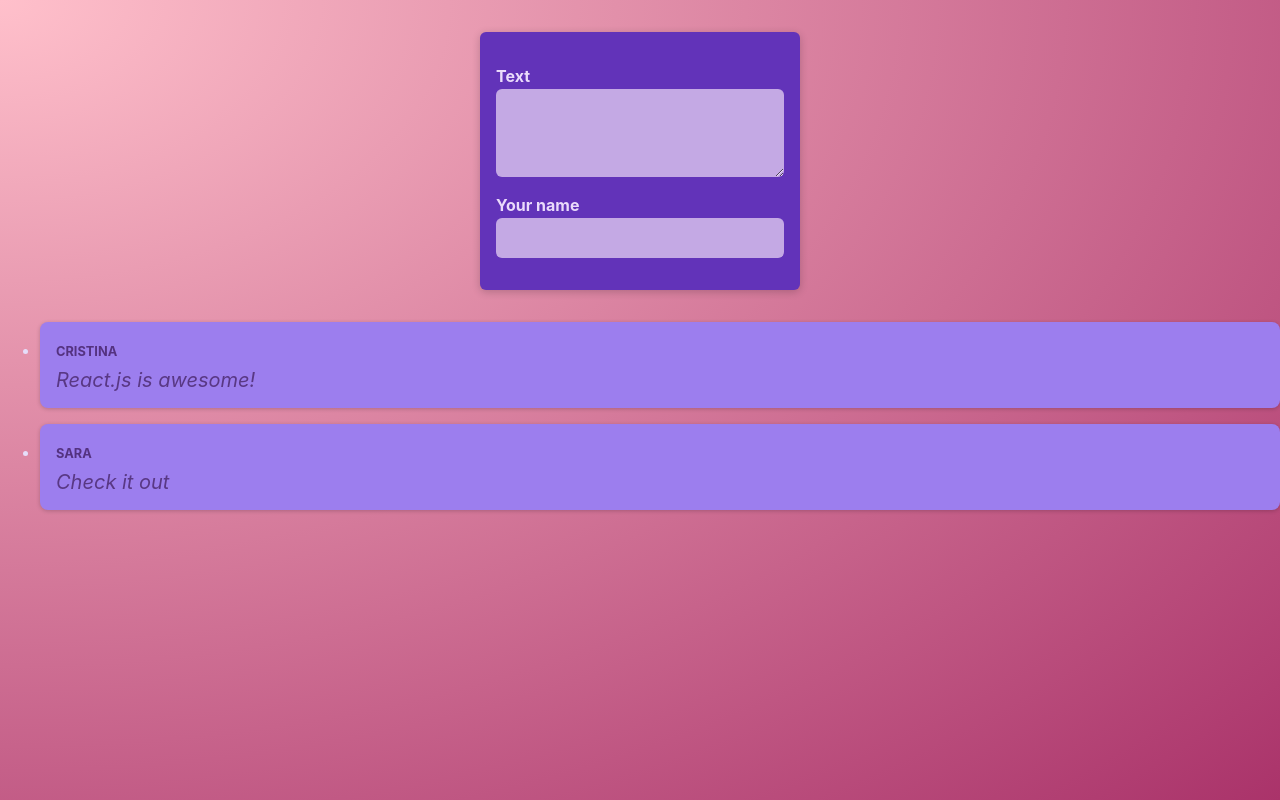
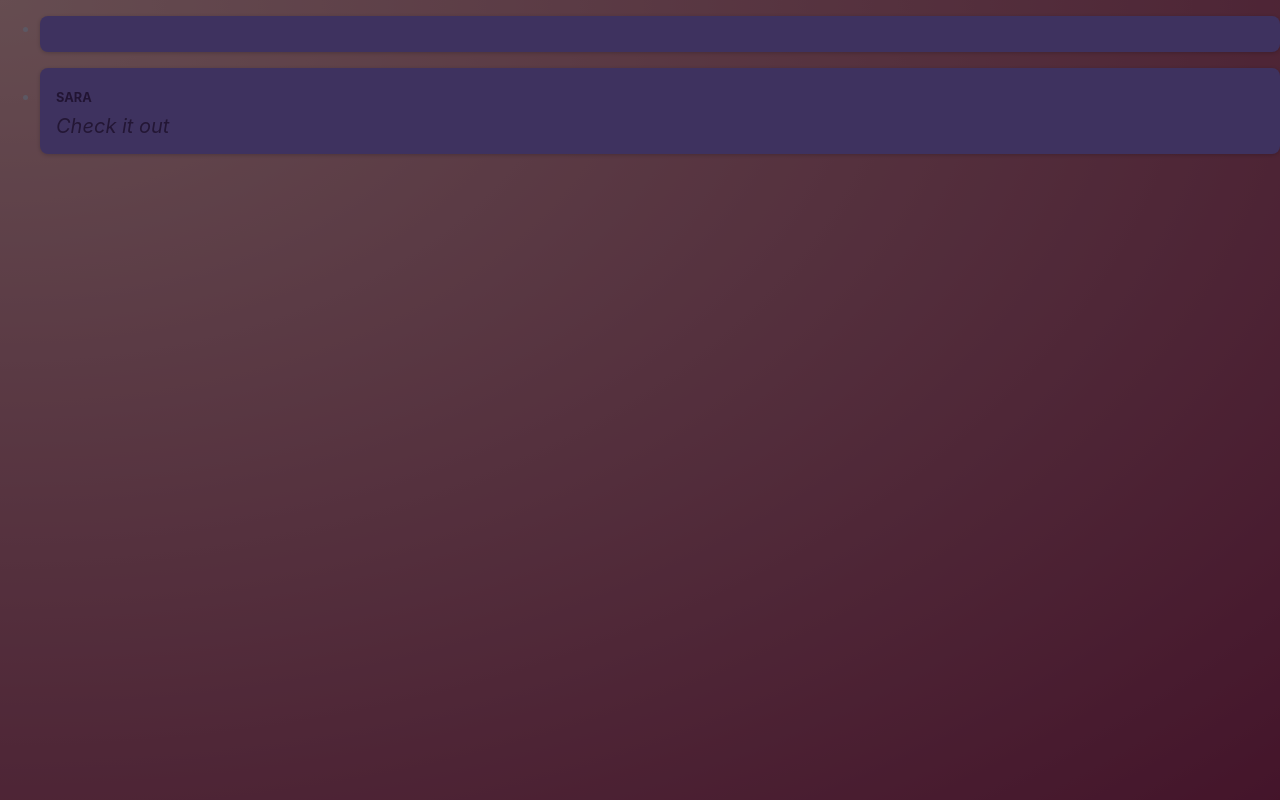
Before and after one commit to acristinaa/react-course, a React (Vite) app: page / in a window 1280 px wide. Built offline with nearby package versions, Linux system fonts and the light colour scheme.

Commit message:
childrenprop

```diff
--- /dev/null
+++ b/src/components/Modal.jsx
@@ -0,0 +1,11 @@
+import classes from "./Modal.module.css";
+
+function Modal() {
+  return (
+    <>
+      <div className={classes.backdrop} />
+      <dialog className={classes.modal}></dialog>
+    </>
+  );
+}
+export default Modal;
--- /dev/null
+++ b/src/components/Modal.module.css
@@ -0,0 +1,18 @@
+.backdrop {
+    position: fixed;
+    top: 0;
+    left: 0;
+    width: 100%;
+    height: 100vh;
+    background-color: rgba(0, 0, 0, 0.6);
+    z-index: 1;
+  }
+
+  .modal {
+    border: none;
+    border-radius: 6px;
+    box-shadow: 0 2px 8px rgba(0, 0, 0, 0.2);
+    padding: 0;
+    overflow: hidden;
+    z-index: 1;
+  }
--- a/src/components/NewPost.jsx
+++ b/src/components/NewPost.jsx
@@ -1,27 +1,24 @@
-import { useState } from 'react';
+import classes from './NewPost.module.css';
+import PropTypes from 'prop-types';
 
-import classes from './NewPost.module.css';
-
-function NewPost() {
-  const [enteredBody, setEnteredBody] = useState('');
-
-  function changeBodyHandler(event){
-    setEnteredBody(event.target.value);
-  }
-
+function NewPost(props) {
   return (
       <form className={classes.form}>
           <p>
               <label htmlFor="body">Text</label>
-        <textarea id="body" required rows={3} onChange={changeBodyHandler}/>
+              <textarea id="body" required rows={3} onChange={props.onBodyChange} />
           </p>
-      <p>{enteredBody}</p>
           <p>
               <label htmlFor="name">Your name</label>
-        <input type="text" id="name" required />
+              <input type="text" id="name" required onChange={props.onAuthorChange} />
           </p>
       </form>
   );
 }
 
+NewPost.propTypes = {
+  onBodyChange: PropTypes.func.isRequired,
+  onAuthorChange: PropTypes.func.isRequired,
+};
+
 export default NewPost;
--- a/src/components/PostsList.jsx
+++ b/src/components/PostsList.jsx
@@ -1,15 +1,33 @@
+import { useState } from 'react';
 import Post from "./Post";
-import NewPost from './NewPost'
-import classes from'./Post.module.css';
+import NewPost from './NewPost';
+import classes from './Post.module.css';
+import Modal from './Modal'
 
 function PostsList() {
+  const [enteredBody, setEnteredBody] = useState("");
+  const [enteredAuthor, setEnteredAuthor] = useState("");
+
+  function bodyChangeHandler(event) {
+    setEnteredBody(event.target.value);
+  }
+
+  function authorChangeHandler(event) {
+    setEnteredAuthor(event.target.value);
+  }
+
   return (
     <>
-    <NewPost />
-    <ul className={classes.posts}>
-      <Post author="Cristina" body="React.js is awesome!" />
-      <Post author="Sara" body="Check it out" />
-    </ul>
+    <Modal>
+      <NewPost
+        onBodyChange={bodyChangeHandler}
+        onAuthorChange={authorChangeHandler}
+      />
+      </Modal>
+      <ul className={classes.posts}>
+        <Post author={enteredAuthor} body={enteredBody} />
+        <Post author="Sara" body="Check it out" />
+      </ul>
     </>
   );
 }
```
Lines whose indentation alone changed are shown as unchanged.
